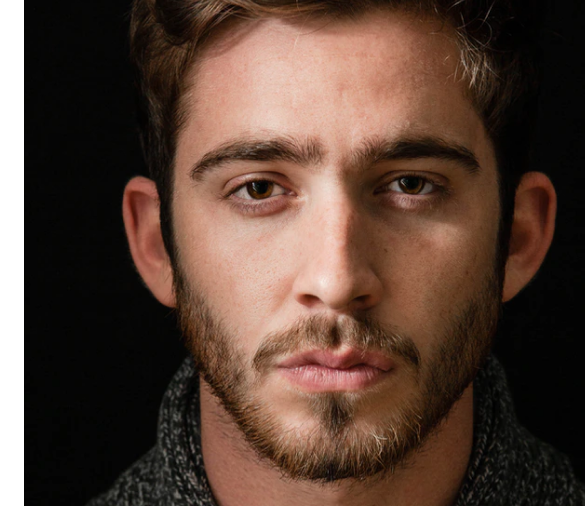
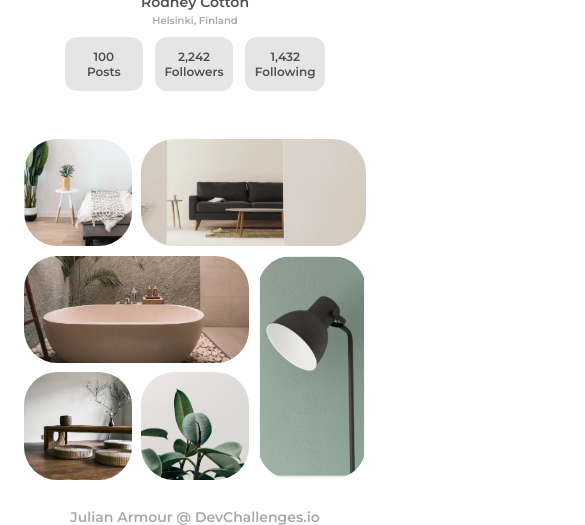
Before and after one commit to JulianArmour/css-practice, a plain HTML site: page gallery/index.html in a window 390 px wide. Shown: the part 142-667 px from the top of the page, 585 px wide, since content can reach past the window. Drawn offline with Linux system fonts and the light colour scheme.

Commit message:
mobile gallery

```diff
--- a/gallery/index.css
+++ b/gallery/index.css
@@ -8,14 +8,61 @@
 }
 
 body {
+  color: #4E5150;
   padding: 1em;
+  font-family: Montserrat, sans-serif;
+  font-weight: 600;
+}
+
+.header {
+  display: flex;
+  flex-flow: column;
+  align-items: center;
+  margin: 0 auto;
+}
+
+.header__picture {
+  max-width: 6.375em;
+  border-radius: 2.375em;
+}
+
+.header__name {
+  font-size: .875rem;
+  margin-bottom: 0;
+}
+
+.header__location {
+  font-size: .625rem;
+  color: #A9A9A9;
+  margin-top: .25em;
+}
+
+.stats {
+  display: flex;
+  align-items: start;
+  justify-content: center;
+  padding-left: 0;
+  margin-top: 0;
+}
+
+.stats__stat {
+  list-style-type: none;
+  background-color: #E5E5E5;
+  font-size: .75rem;
+  text-align: center;
+  padding: 1em .8em;
+  border-radius: 1em;
+  min-width: 6.5em;
+  min-height: 4.333em;
+  margin: 0 .5em;
 }
 
 .gallery {
   display: grid;
   grid-template-columns: 1fr 1fr 1fr;
   grid-auto-flow: row;
-  grid-gap: .8em;
+  grid-gap: .6em;
+  margin-top: 3em;
 }
 
 .gallery__image {
@@ -30,3 +77,10 @@ body {
 .gallery__image--tall {
   grid-row: auto / span 2;
 }
+
+.footer {
+  font-size: .875rem;
+  color: #A9A9A9;
+  text-align: center;
+  margin-top: 2em;
+}
--- a/gallery/index.html
+++ b/gallery/index.html
@@ -4,19 +4,20 @@
   <meta charset="UTF-8">
   <meta name="viewport" content="width=device-width, initial-scale=1.0">
   <title>Buttons</title>
+  <link href="https://fonts.googleapis.com/css2?family=Montserrat:wght@600&display=swap" rel="stylesheet">
   <link rel="stylesheet" href="index.css">
 </head>
 <body>
 <header class="header">
-  <img src="profilePhoto.png" alt="Rodney Cotton portrait">
+  <img class="header__picture" src="profilePhoto.png" alt="Rodney Cotton portrait">
   <h1 class="header__name">Rodney Cotton</h1>
   <p class="header__location">Helsinki, Finland</p>
 </header>
 <section>
   <ul class="stats">
-    <li class="stats__stat">100 Posts</li>
-    <li class="stats__stat">2,242 Followers</li>
-    <li class="stats__stat">1,432 Following</li>
+    <li class="stats__stat">100<br>Posts</li>
+    <li class="stats__stat">2,242<br>Followers</li>
+    <li class="stats__stat">1,432<br>Following</li>
   </ul>
 </section>
 <main class="gallery">
@@ -27,5 +28,8 @@
   <img class="gallery__image" src="photo6.png" alt="">
   <img class="gallery__image" src="photo5.png" alt="">
 </main>
+<footer class="footer">
+  Julian Armour @ DevChallenges.io
+</footer>
 </body>
 </html>
```
